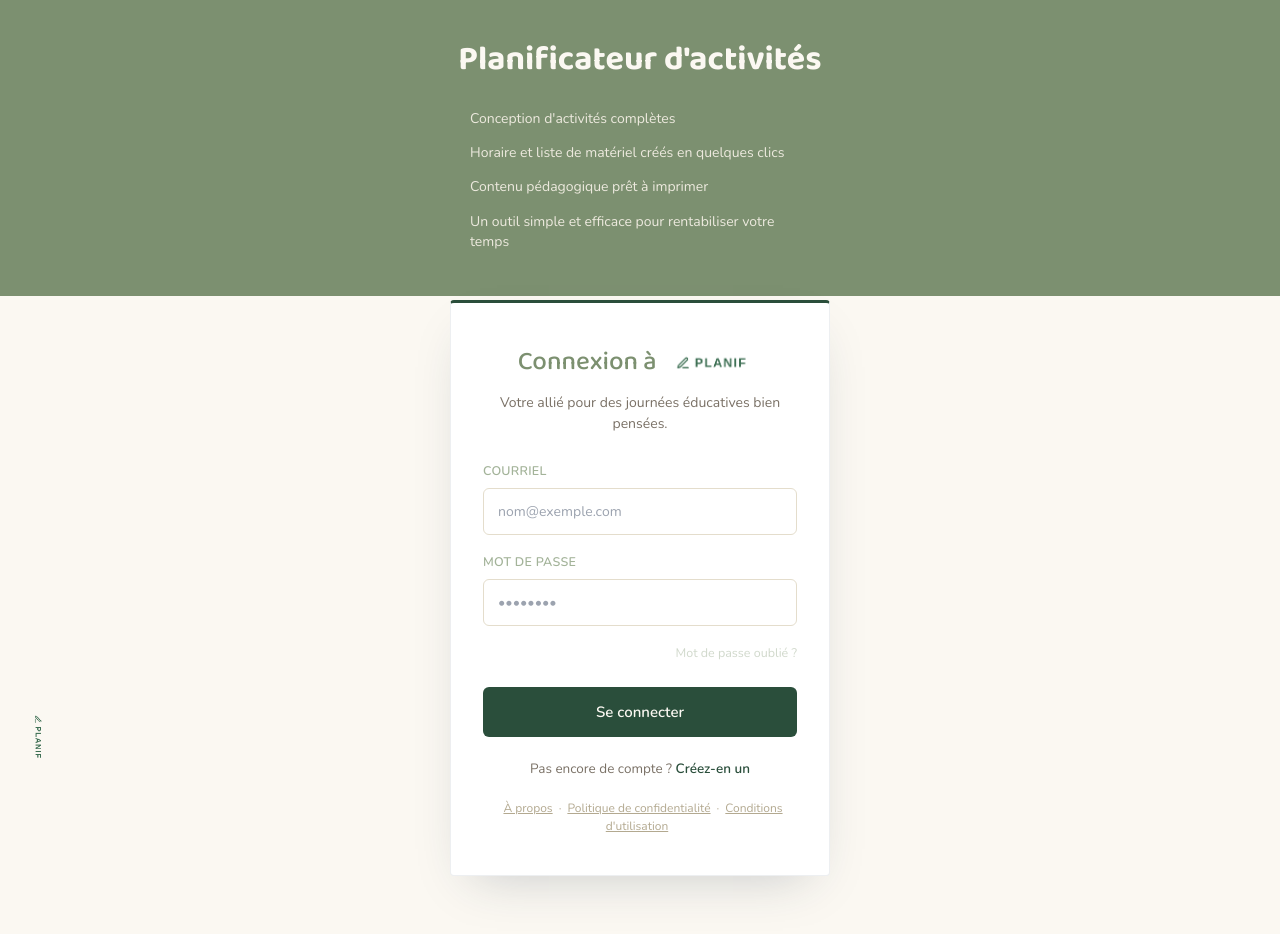
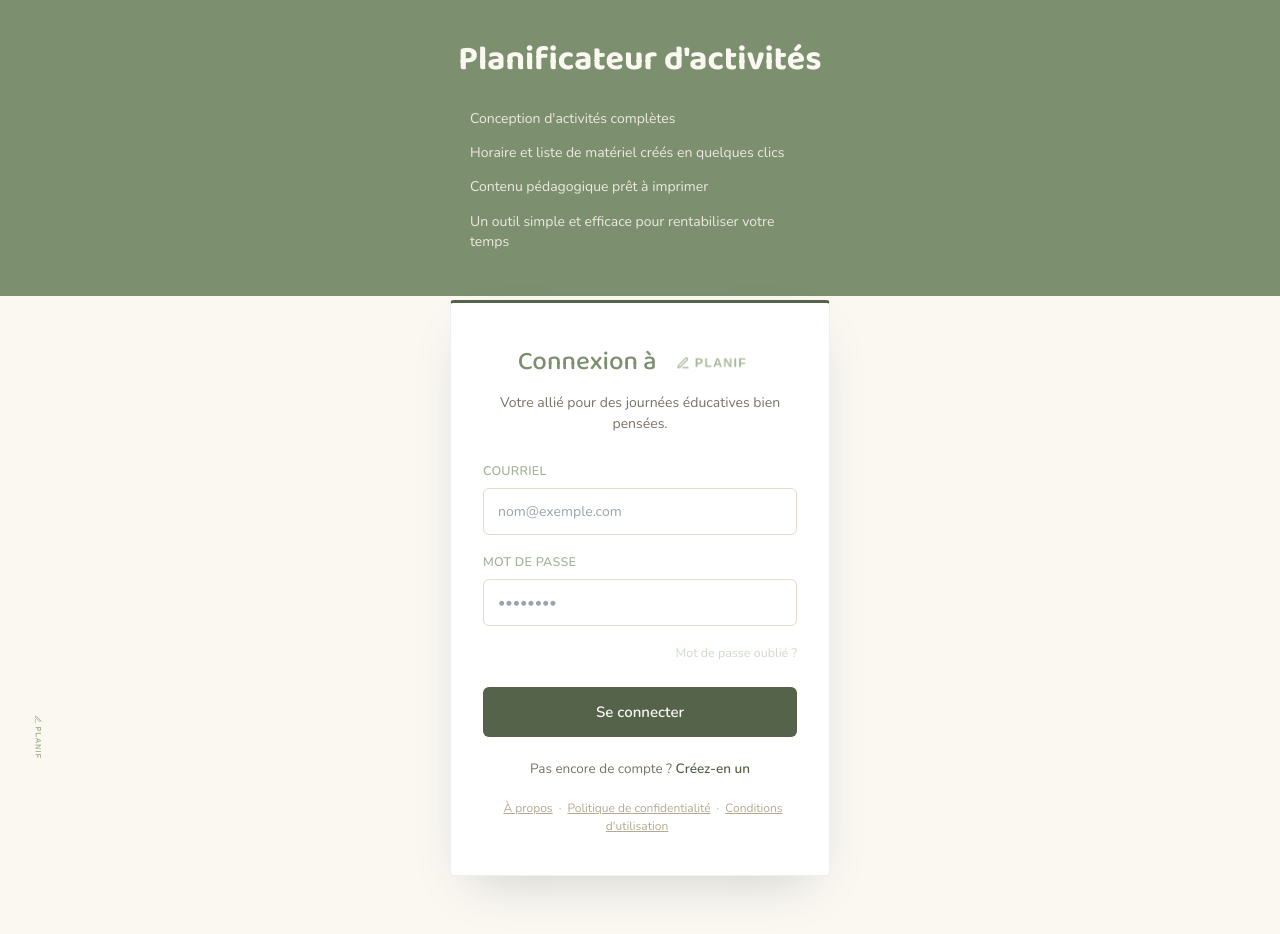
Before and after one commit to PLANIFG/planif-webapp, a Next.js app: page /login in a window 1280 px wide. Shown: the top 934 px of the page. Built offline with nearby package versions, Linux system fonts and the light colour scheme; what @supabase/auth-helpers-nextjs would draw is missing.

Commit message:
Update logo images and color variables

```diff
--- a/app/login/page.js
+++ b/app/login/page.js
@@ -63,8 +63,8 @@
           --carte: #FFFFFF;
           --encre: #7C9070;
           --encre-claire: #A3B399;
-          --dore: #2A4E3B;
-          --dore-fonce: #16281D;
+          --dore: #54634A;
+          --dore-fonce: #3A4633;
           font-family: 'Nunito', sans-serif;
           color: var(--encre);
           display:flex;
@@ -280,7 +280,7 @@
           <div className="carte">
             <div className="titre-connexion">
               <h2>Connexion à</h2>
-              <img src="/logo-planif-vert.png" alt="PLANIF" className="logo-titre" />
+              <img src="/planif-logo-vert-sauge.png" alt="PLANIF" className="logo-titre" />
             </div>
             <div className="sous-titre">
               {mode === "login"
@@ -354,7 +354,7 @@
         </div>
 
         <div className="logo-bas-wrap">
-          <img src="/logo-planif-vert.png" alt="PLANIF" />
+          <img src="/planif-logo-vert-sauge.png" alt="PLANIF" />
         </div>
       </div>
     </>
```
